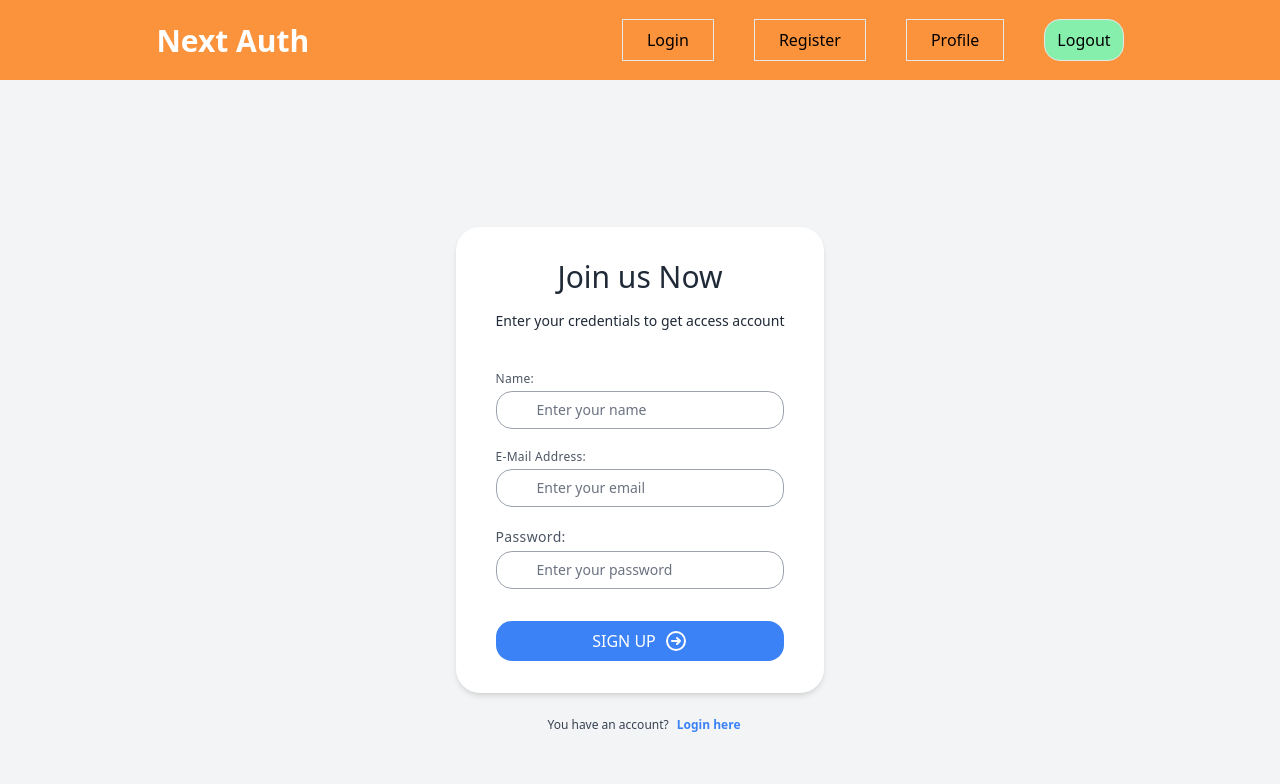
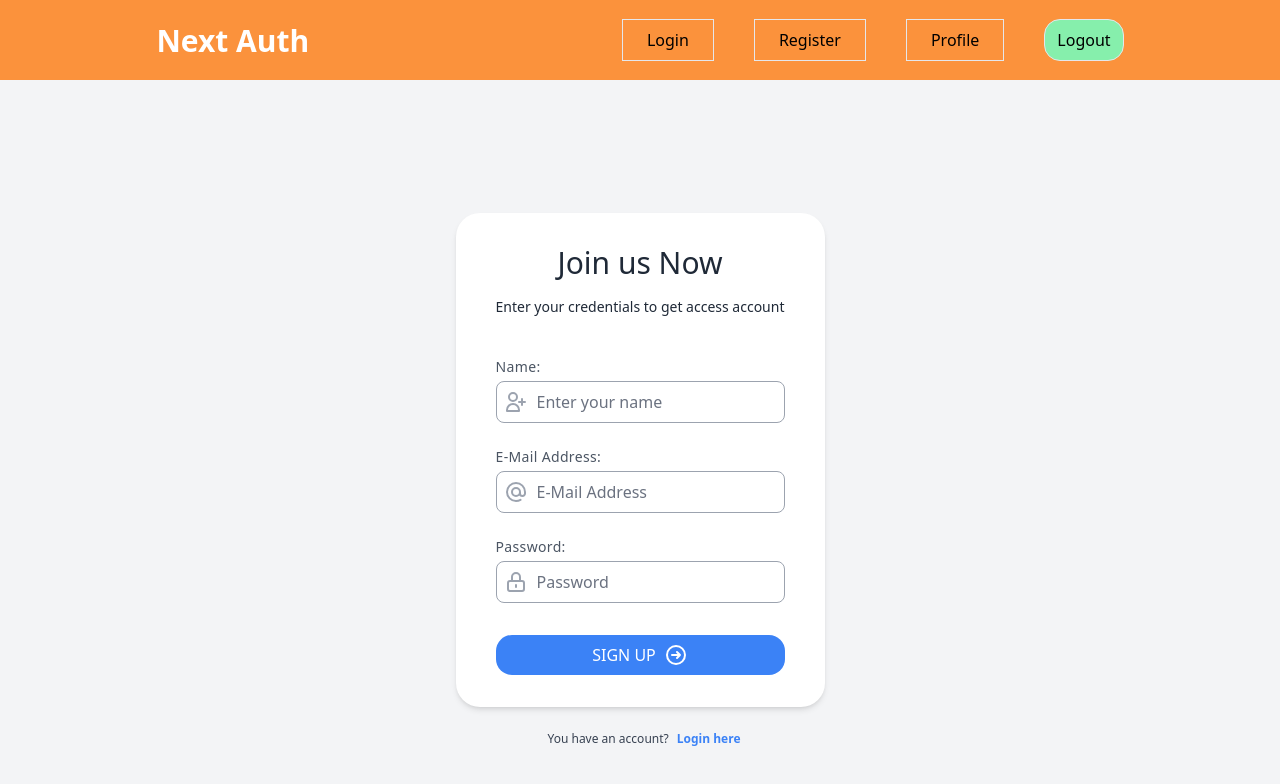
Before and after one commit to Junaidhkn/next_tailwind_forms_auth, a Next.js app: page /auth/register in a window 1280 px wide. Shown: the top 784 px of the page. Built offline with nearby package versions, Linux system fonts and the light colour scheme.

Commit message:
style fixes

```diff
--- a/pages/auth/register.js
+++ b/pages/auth/register.js
@@ -12,37 +12,61 @@ const register = () => {
 				</div>
 				<div className='mt-10'>
 					<form>
-						<div className='flex flex-col mb-5'>
+						<div className='flex flex-col mb-6'>
 							<label
 								htmlFor='name'
-								className='mb-1 text-xs tracking-wide text-gray-600'>
+								className='mb-1 text-xs sm:text-sm tracking-wide text-gray-600'>
 								Name:
 							</label>
 							<div className='relative'>
-								<div className='inline-flex items-center justify-center absolute left-0 top-0 h-full w-10 text-gray-400'></div>
+								<div className='inline-flex items-center justify-center absolute left-0 top-0 h-full w-10 text-gray-400'>
+									<svg
+										className='h-6 w-6'
+										fill='none'
+										strokeLinecap='round'
+										strokeLinejoin='round'
+										strokeWidth='2'
+										viewBox='0 0 24 24'
+										stroke='currentColor'>
+										<path d='M18 9v3m0 0v3m0-3h3m-3 0h-3m-2-5a4 4 0 11-8 0 4 4 0 018 0zM3 20a6 6 0 0112 0v1H3v-1z' />
+									</svg>
+								</div>
+
 								<input
 									id='name'
-									type='text'
+									type='name'
 									name='name'
-									className=' text-sm placeholder-gray-500 pl-10 pr-4 rounded-2xl border border-gray-400 w-full py-2 focus:outline-none focus:border-blue-400'
+									className='text-sm sm:text-base placeholder-gray-500 pl-10 pr-4 rounded-lg border border-gray-400 w-full py-2 focus:outline-none focus:border-blue-400'
 									placeholder='Enter your name'
 								/>
 							</div>
 						</div>
-						<div className='flex flex-col mb-5'>
+						<div className='flex flex-col mb-6'>
 							<label
 								htmlFor='email'
-								className='mb-1 text-xs tracking-wide text-gray-600'>
+								className='mb-1 text-xs sm:text-sm tracking-wide text-gray-600'>
 								E-Mail Address:
 							</label>
 							<div className='relative'>
-								<div className='inline-flex  items-center  justify-center  absolute  left-0  top-0  h-full  w-10  text-gray-400'></div>
+								<div className='inline-flex items-center justify-center absolute left-0 top-0 h-full w-10 text-gray-400'>
+									<svg
+										className='h-6 w-6'
+										fill='none'
+										strokeLinecap='round'
+										strokeLinejoin='round'
+										strokeWidth='2'
+										viewBox='0 0 24 24'
+										stroke='currentColor'>
+										<path d='M16 12a4 4 0 10-8 0 4 4 0 008 0zm0 0v1.5a2.5 2.5 0 005 0V12a9 9 0 10-9 9m4.5-1.206a8.959 8.959 0 01-4.5 1.207' />
+									</svg>
+								</div>
+
 								<input
 									id='email'
 									type='email'
 									name='email'
-									className='text-sm  placeholder-gray-500  pl-10  pr-4  rounded-2xl  border border-gray-400  w-full  py-2  focus:outline-none focus:border-blue-400'
-									placeholder='Enter your email'
+									className='text-sm sm:text-base placeholder-gray-500 pl-10 pr-4 rounded-lg border border-gray-400 w-full py-2 focus:outline-none focus:border-blue-400'
+									placeholder='E-Mail Address'
 								/>
 							</div>
 						</div>
@@ -53,15 +77,27 @@ const register = () => {
 								Password:
 							</label>
 							<div className='relative'>
-								<div className='inline-flex  items-center  justify-center  absolute  left-0  top-0  h-full  w-10  text-gray-400'>
-									<span></span>
+								<div className='inline-flex items-center justify-center absolute left-0 top-0 h-full w-10 text-gray-400'>
+									<span>
+										<svg
+											className='h-6 w-6'
+											fill='none'
+											strokeLinecap='round'
+											strokeLinejoin='round'
+											strokeWidth='2'
+											viewBox='0 0 24 24'
+											stroke='currentColor'>
+											<path d='M12 15v2m-6 4h12a2 2 0 002-2v-6a2 2 0 00-2-2H6a2 2 0 00-2 2v6a2 2 0 002 2zm10-10V7a4 4 0 00-8 0v4h8z' />
+										</svg>
+									</span>
 								</div>
+
 								<input
 									id='password'
 									type='password'
 									name='password'
-									className='text-sm  placeholder-gray-500  pl-10  pr-4 last:rounded-2xl  border border-gray-400  w-full  py-2  focus:outline-none focus:border-blue-400'
-									placeholder='Enter your password'
+									className='text-sm sm:text-base placeholder-gray-500 pl-10 pr-4 rounded-lg border border-gray-400 w-full py-2 focus:outline-none focus:border-blue-400'
+									placeholder='Password'
 								/>
 							</div>
 						</div>
```
